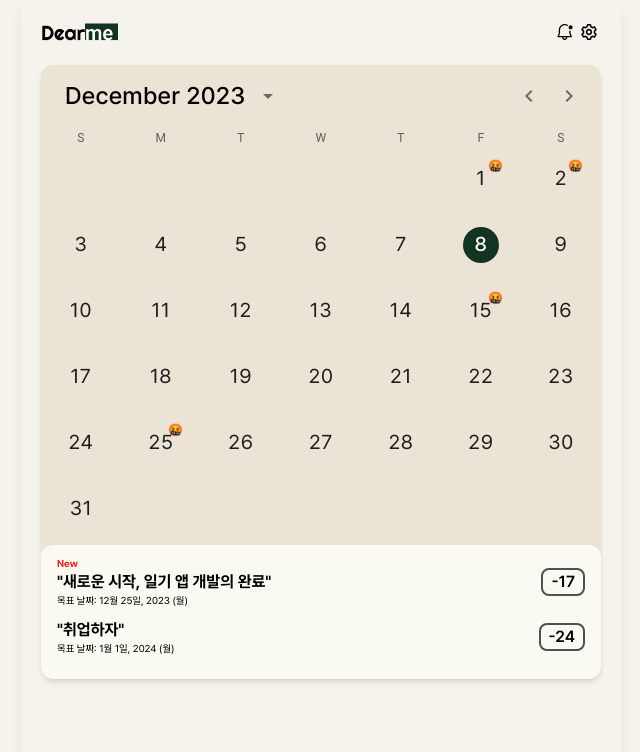
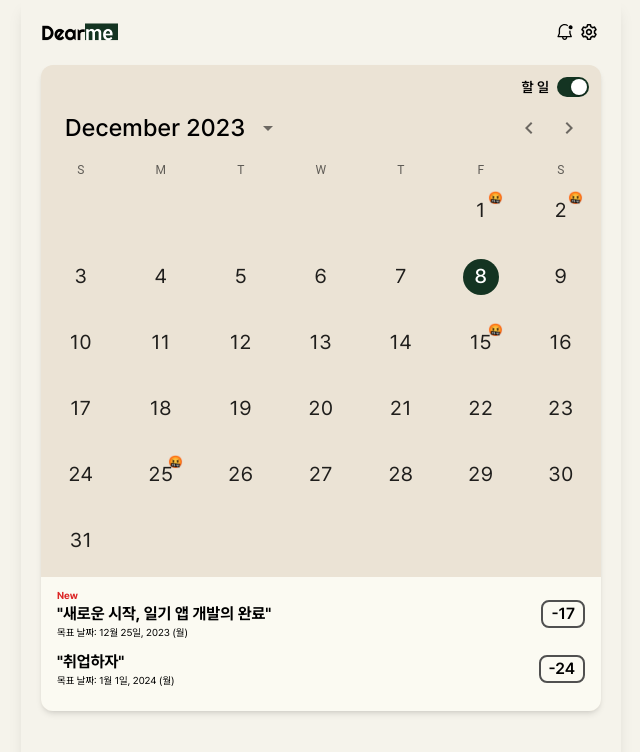
Before and after one commit to tedhun21/dearme, a Next.js app: page / in a window 1280 px wide. Shown: the top 752 px of the page, without its empty margins (319-959 px from the left). Built offline with nearby package versions, Linux system fonts and the light colour scheme.

Commit message:
Feat: 할 일, 일기 스위치 추가 (#11)

```diff
--- a/app/page.tsx
+++ b/app/page.tsx
@@ -1,6 +1,6 @@
 "use client";
 
-import { useEffect, useState } from "react";
+import { ChangeEvent, useEffect, useState } from "react";
 import Header from "./ui/header";
 import dayjs, { Dayjs } from "dayjs";
 import weekOfYear from "dayjs/plugin/weekOfYear";
@@ -13,7 +13,7 @@ import { AdapterDayjs } from "@mui/x-date-pickers/AdapterDayjs";
 
 import { DateCalendar } from "@mui/x-date-pickers/DateCalendar";
 import { DayCalendarSkeleton } from "@mui/x-date-pickers/DayCalendarSkeleton";
-import { Badge } from "@mui/material";
+import { Badge, Switch } from "@mui/material";
 import MeGoal from "./ui/me/MeGoal";
 
 function ServerDay(
@@ -47,18 +47,28 @@ export default function Home() {
   // 클릭된 Date
   const [date, setDate] = useState<Dayjs | null>(referenceDate);
   const [weekOfMonth, setWeekOfMonth] = useState<number | null>();
+  const [isTodo, setIsTodo] = useState(true);
 
   const [isLoading, setIsLoading] = useState(false);
   // 기록된 데이터가 있는 날짜 표시
   const [highlightedDays, setHighlightedDays] = useState([1, 2, 15, 25]);
 
-  // 캘린더 버튼 누를때 마다
-  const handleMonthChange = (date: Dayjs) => {
+  const getWeeksInMonth = (date: Dayjs) => {
     const firstDayOfMonth = date.startOf("month");
     const lastDayOfMonth = date.endOf("month");
     const firstDayOfWeek = firstDayOfMonth.startOf("week");
     const lastDayOfWeek = lastDayOfMonth.endOf("week");
-    const weeksInMonth = lastDayOfWeek.diff(firstDayOfWeek, "week") + 1;
+    return lastDayOfWeek.diff(firstDayOfWeek, "week") + 1;
+  };
+
+  // Todo or Diary
+  const handleTodoChange = (e: ChangeEvent<HTMLInputElement>) => {
+    setIsTodo(e.target.checked);
+  };
+
+  // 캘린더 버튼 누를때 마다
+  const handleMonthChange = (date: Dayjs) => {
+    const weeksInMonth = getWeeksInMonth(date);
 
     // 그 달 몇주인지 업데이트
     setWeekOfMonth(weeksInMonth);
@@ -70,11 +80,7 @@ export default function Home() {
 
   // 첫 마운트될 때 그 달의 몇주인지
   useEffect(() => {
-    const firstDayOfMonth = dayjs().startOf("month");
-    const lastDayOfMonth = dayjs().endOf("month");
-    const firstDayOfWeek = firstDayOfMonth.startOf("week");
-    const lastDayOfWeek = lastDayOfMonth.endOf("week");
-    const weeksInMonth = lastDayOfWeek.diff(firstDayOfWeek, "week") + 1;
+    const weeksInMonth = getWeeksInMonth(dayjs());
 
     setWeekOfMonth(weeksInMonth);
   }, []);
@@ -83,21 +89,64 @@ export default function Home() {
     <main className="flex min-h-screen justify-center">
       <div className="flex w-full min-w-[360px] max-w-[600px] flex-col bg-default-200 shadow-lg">
         <Header />
+        <div className=" relative mx-5 overflow-hidden rounded-xl bg-default-300 shadow-md">
+          <div className="mr-3 mt-3 flex items-center justify-end gap-2">
+            <span className="text-sm font-semibold">
+              {isTodo ? "할 일" : "일기"}
+            </span>
+            <Switch
+              checked={isTodo}
+              onChange={handleTodoChange}
+              sx={{
+                /// switch 기본 박스 크기
+                padding: 0,
+                width: "32px",
+                height: "20px",
+                "& .MuiSwitch-switchBase": {
+                  padding: 0,
+                  margin: "2px",
+                  transitionDuration: "300ms",
+                  /// 체크될때
+                  "&.Mui-checked": {
+                    transform: "translateX(12px)",
+                    color: "#fff",
+                    "& + .MuiSwitch-track": {
+                      backgroundColor: "#143422",
+                      opacity: 1,
+                      border: 0,
+                    },
+                    "&.Mui-disabled + .MuiSwitch-track": {
+                      opacity: 0.5,
+                    },
+                  },
+                },
+                "& .MuiSwitch-thumb": {
+                  boxSizing: "border-box",
+                  width: 16,
+                  height: 16,
+                },
+                "& .MuiSwitch-track": {
+                  borderRadius: 26 / 2,
+                  backgroundColor: "#b6b6c0",
+                  opacity: 1,
+                },
+              }}
+            />
+          </div>
 
-        <div className=" relative mx-5 overflow-hidden rounded-xl bg-default-300 shadow-md">
           <LocalizationProvider dateAdapter={AdapterDayjs}>
             <DateCalendar
               sx={{
                 "&.MuiDateCalendar-root": {
                   width: "100%",
-                  maxHeight: `${
+                  maxHeight: "480px", // 6줄일때 480 5줄일때 420
+                  height: `${
                     weekOfMonth === 6
                       ? "480px"
                       : weekOfMonth === 5
                         ? "420px"
                         : "360px"
-                  }`, // 6줄일때 480 5줄일때 420
-                  height: "480px",
+                  }`,
                   "& .MuiPickersCalendarHeader-labelContainer": {
                     fontFamily: "inherit",
                     fontSize: "24px",
--- a/app/ui/me/MeGoal.tsx
+++ b/app/ui/me/MeGoal.tsx
@@ -30,8 +30,8 @@ export default function MeGoal({ route }: MeGoalProps) {
       ) : null}
       <div
         className={clsx(
-          "flex flex-col gap-3 rounded-xl bg-default-100 px-4 py-3",
-          route === "home" && "rounded-none",
+          "flex flex-col gap-3 bg-default-100 px-4 py-3",
+          route === "home" ? "rounded-none" : "rounded-xl",
         )}
       >
         <div className="flex justify-between">
```
